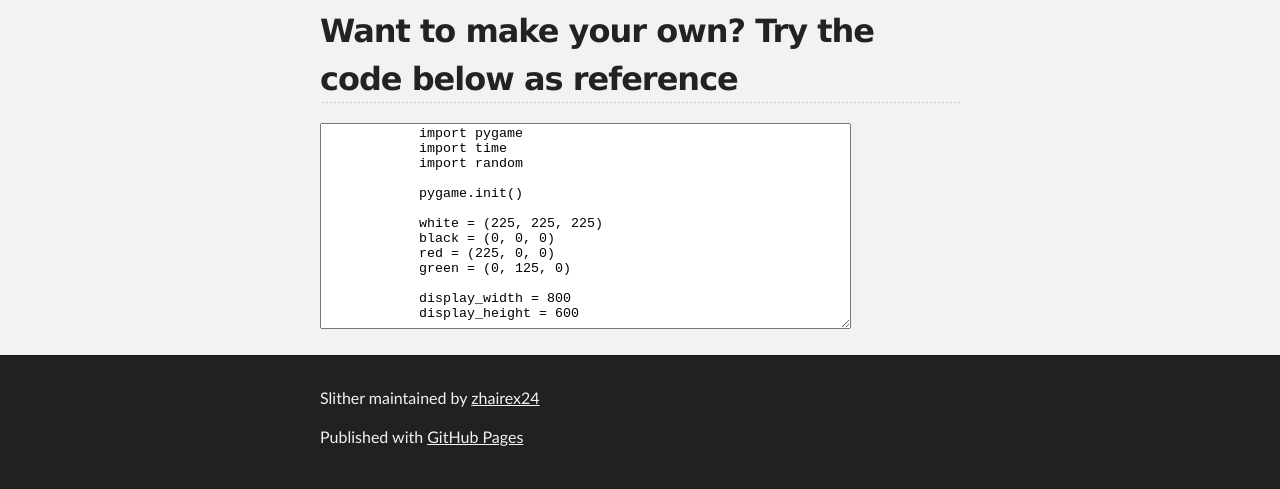
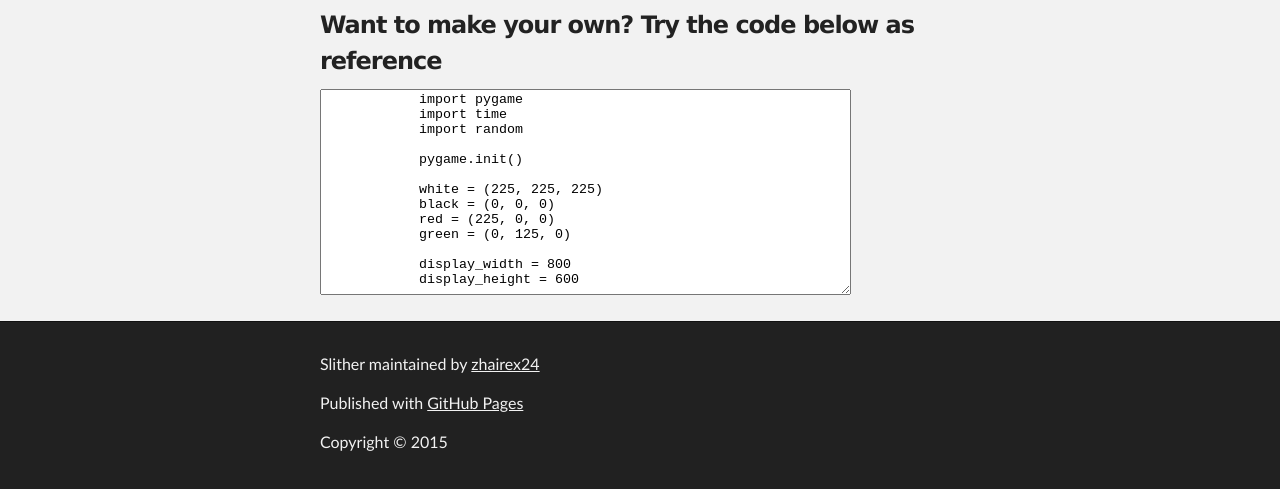
Before and after one commit to zhairex24/Slither, a plain HTML site: page index.html in a window 1280 px wide. Shown: the part 824-1313 px from the top of the page. Drawn offline with Linux system fonts and the light colour scheme.

Commit message:
Update index.html

```diff
--- a/index.html
+++ b/index.html
@@ -40,7 +40,7 @@
           <iframe src="//www.facebook.com/plugins/like.php?href=http%3A%2F%2Fzhairex24.github.io%2FSlither%2F&amp;width&amp;layout=standard&amp;action=like&amp;show_faces=true&amp;share=true&amp;height=80" scrolling="no" frameborder="0" style="border:none; overflow:hidden; height:80px;" allowTransparency="true"></iframe>
         </div>
         <div>
-          <h2>Want to make your own? Try the code below as reference</h2>
+          <h3>Want to make your own? Try the code below as reference</h3>
           <textarea style="resize:vertical; max-height:300px; min-height:200px; resize:horizontal; max-width:725px; min-width:525px;">
             import pygame
             import time
@@ -255,6 +255,7 @@
       <footer class="inner">
         <p class="copyright">Slither maintained by <a href="https://github.com/zhairex24">zhairex24</a></p>
         <p>Published with <a href="http://pages.github.com">GitHub Pages</a></p>
+        <p>Copyright &copy; 2015</p>
       </footer>
     </div>
 
```
